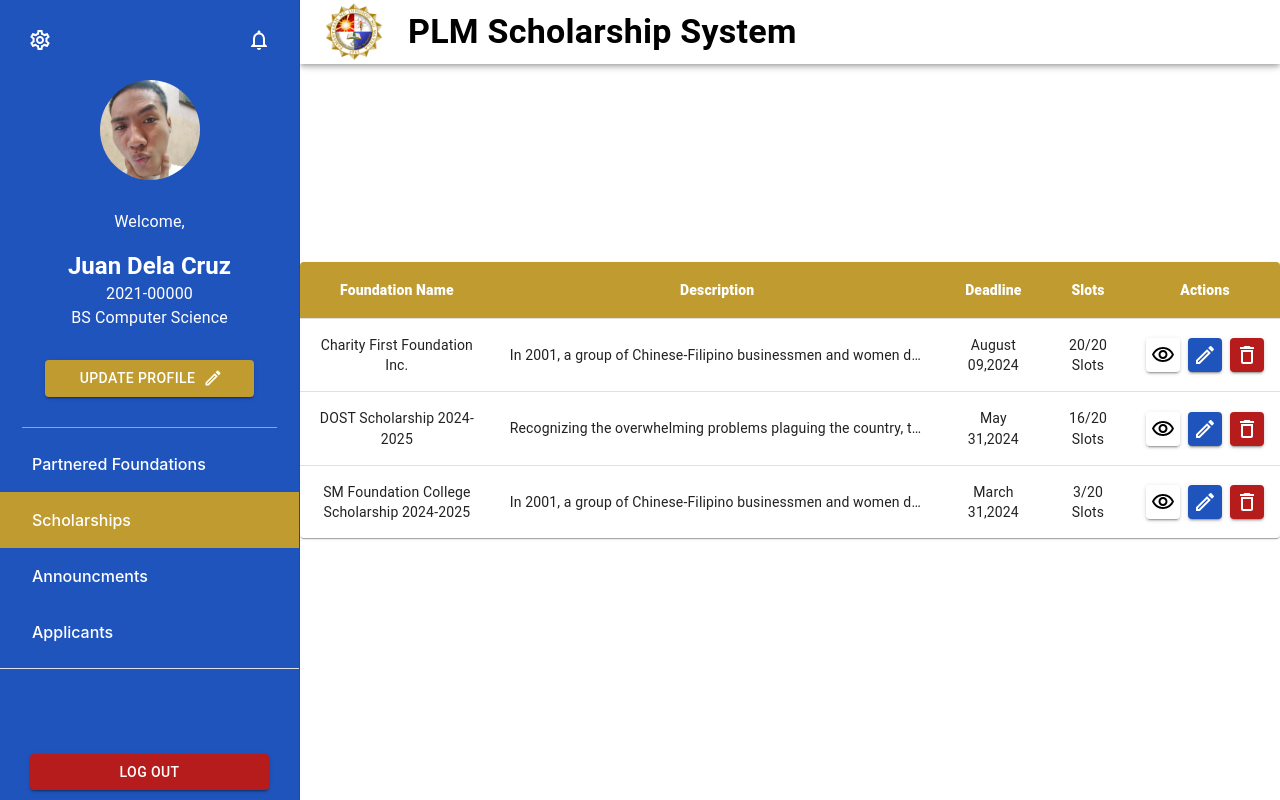
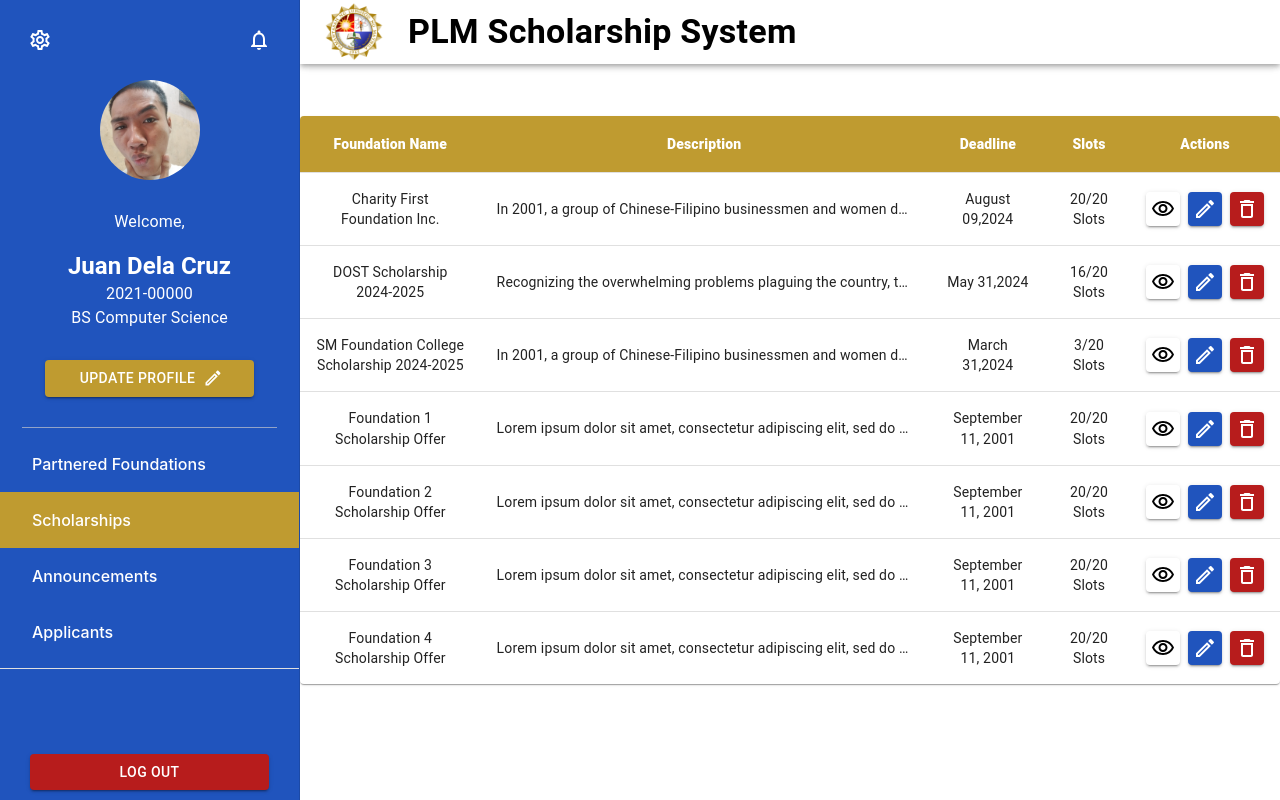
Before and after one commit to Malaga-Karl/scholarship_system, a React (Vite) app in the folder client/: page /adminview/scholarships in a window 1280 px wide. Built offline with nearby package versions, Linux system fonts and the light colour scheme.

Commit message:
complete table

```diff
--- a/client/src/pages/AdminView/AdminTemplate.tsx
+++ b/client/src/pages/AdminView/AdminTemplate.tsx
@@ -31,7 +31,7 @@ const drawerWidth = 300;
 const navTabs = [
     {page:"Partnered Foundations", path:"foundations", active:<SchoolIcon/>, inactive:<SchoolOutlinedIcon/>},
     {page:"Scholarships", path:"scholarships", active:<CampaignIcon/>, inactive:<CampaignOutlinedIcon/>},
-    {page:"Announcments", path:"announcements", active:<PermContactCalendarIcon/>, inactive:<PermContactCalendarOutlinedIcon/>},
+    {page:"Announcements", path:"announcements", active:<PermContactCalendarIcon/>, inactive:<PermContactCalendarOutlinedIcon/>},
     {page:"Applicants", path:"applicants", active:<PermContactCalendarIcon/>, inactive:<PermContactCalendarOutlinedIcon/>},
 ];
 
--- a/client/src/pages/AdminView/AdminViewAnnouncement.tsx
+++ b/client/src/pages/AdminView/AdminViewAnnouncement.tsx
@@ -38,6 +38,26 @@ const FoundationArray : FoundationListType[] = [
         title:"DOST S&T Undergraduate Scholarship Program 2024",
         content:"The DOST-SEI Undergraduate Scholarship is a prestigious program supporting Filipino students aiming for higher education in science and technology.",
         date:"September 21,2024",
+    },
+    {
+      title:"Announcement 1",
+      content:"Lorem ipsum dolor sit amet, consectetur adipiscing elit, sed do eiusmod tempor incididunt ut labore et dolore magna aliqua.",
+      date:"September 21,2024",
+    },
+    {
+      title:"Announcement 2",
+      content:"Lorem ipsum dolor sit amet, consectetur adipiscing elit, sed do eiusmod tempor incididunt ut labore et dolore magna aliqua.",
+      date:"September 21,2024",
+    },
+    {
+      title:"Announcement 3",
+      content:"Lorem ipsum dolor sit amet, consectetur adipiscing elit, sed do eiusmod tempor incididunt ut labore et dolore magna aliqua.",
+      date:"September 21,2024",
+    },
+    {
+      title:"Announcement 4",
+      content:"Lorem ipsum dolor sit amet, consectetur adipiscing elit, sed do eiusmod tempor incididunt ut labore et dolore magna aliqua.",
+      date:"September 21,2024",
     },
 ]
 
--- a/client/src/pages/AdminView/AdminViewApplicant.tsx
+++ b/client/src/pages/AdminView/AdminViewApplicant.tsx
@@ -11,6 +11,7 @@ import TableContainer from '@mui/material/TableContainer';
 import TableHead from '@mui/material/TableHead';
 import TableRow from '@mui/material/TableRow';
 import Paper from '@mui/material/Paper';
+
 
 
 
--- a/client/src/pages/AdminView/AdminViewFoundation.tsx
+++ b/client/src/pages/AdminView/AdminViewFoundation.tsx
@@ -8,6 +8,10 @@ import Button from '@mui/material/Button';
 import charity from '../../assets/partners/charityFirst.png';
 import lcck from '../../assets/partners/lcck.png';
 import green from '../../assets/partners/green.png';
+import cibak from '../../assets/partners/cibak.png';
+import cfbc from '../../assets/partners/cfbc.png';
+import dost from '../../assets/partners/dost.png';
+import sm from '../../assets/partners/sm.png';
 import Table from '@mui/material/Table';
 import TableBody from '@mui/material/TableBody';
 import TableCell from '@mui/material/TableCell';
@@ -39,6 +43,26 @@ const FoundationArray : FoundationListType[] = [
         name:"Buddhist Compassion Relief Tzu Chi Foundation, Philippines",
         picture:green,
         desc:"In 2001, a group of Chinese-Filipino businessmen and women decided to pool their resources together to extend help to those affected by natural calamities. "
+    },
+    {
+        name:"Foundation 1",
+        picture:cfbc,
+        desc:"Lorem ipsum dolor sit amet, consectetur adipiscing elit, sed do eiusmod tempor incididunt ut labore et dolore magna aliqua."
+    },
+    {
+        name:"Foundation 2",
+        picture:cibak,
+        desc:"Lorem ipsum dolor sit amet, consectetur adipiscing elit, sed do eiusmod tempor incididunt ut labore et dolore magna aliqua."
+    },
+    {
+        name:"Foundation 3",
+        picture:dost,
+        desc:"Lorem ipsum dolor sit amet, consectetur adipiscing elit, sed do eiusmod tempor incididunt ut labore et dolore magna aliqua."
+    },
+    {
+        name:"Foundation 4",
+        picture:sm,
+        desc:"Lorem ipsum dolor sit amet, consectetur adipiscing elit, sed do eiusmod tempor incididunt ut labore et dolore magna aliqua."
     },
 ]
 
--- a/client/src/pages/AdminView/AdminViewScholarship.tsx
+++ b/client/src/pages/AdminView/AdminViewScholarship.tsx
@@ -41,6 +41,30 @@ const FoundationArray : FoundationListType[] = [
         deadline:"March 31,2024",
         slots:"3/20 Slots"
     },
+    {
+      name:"Foundation 1 Scholarship Offer",
+      desc:"Lorem ipsum dolor sit amet, consectetur adipiscing elit, sed do eiusmod tempor incididunt ut labore et dolore magna aliqua.",
+      deadline:"September 11, 2001",
+      slots:"20/20 Slots"
+  },
+  {
+    name:"Foundation 2 Scholarship Offer",
+    desc:"Lorem ipsum dolor sit amet, consectetur adipiscing elit, sed do eiusmod tempor incididunt ut labore et dolore magna aliqua.",
+    deadline:"September 11, 2001",
+    slots:"20/20 Slots"
+  },
+  {
+    name:"Foundation 3 Scholarship Offer",
+    desc:"Lorem ipsum dolor sit amet, consectetur adipiscing elit, sed do eiusmod tempor incididunt ut labore et dolore magna aliqua.",
+    deadline:"September 11, 2001",
+    slots:"20/20 Slots"
+  },
+  {
+    name:"Foundation 4 Scholarship Offer",
+    desc:"Lorem ipsum dolor sit amet, consectetur adipiscing elit, sed do eiusmod tempor incididunt ut labore et dolore magna aliqua.",
+    deadline:"September 11, 2001",
+    slots:"20/20 Slots"
+  },
 ]
 
 function FoundationList({name, deadline, desc, slots}:FoundationListType){
--- a/client/src/pages/AnnouncementsPage/SpecificAnnouncementTemplate.tsx
+++ b/client/src/pages/AnnouncementsPage/SpecificAnnouncementTemplate.tsx
@@ -9,7 +9,9 @@ export default function AnnouncementTemplate({title, date, image, content, id}:N
             <img src={image} alt="announcement"/>
             <Typography variant="h3">{title}</Typography>
             <Typography variant="h5">{date}</Typography>
-            <Typography variant="body1">{content}</Typography>
+            <Typography variant="body1">{content}
+                <Typography variant="h5">Hello</Typography>
+            </Typography>
 
             <Box mt={10} pb={5} sx={{display:"flex", justifyContent:"space-around"}}>
                 <Button variant="contained" color="error">Back to Announcements</Button>
```
